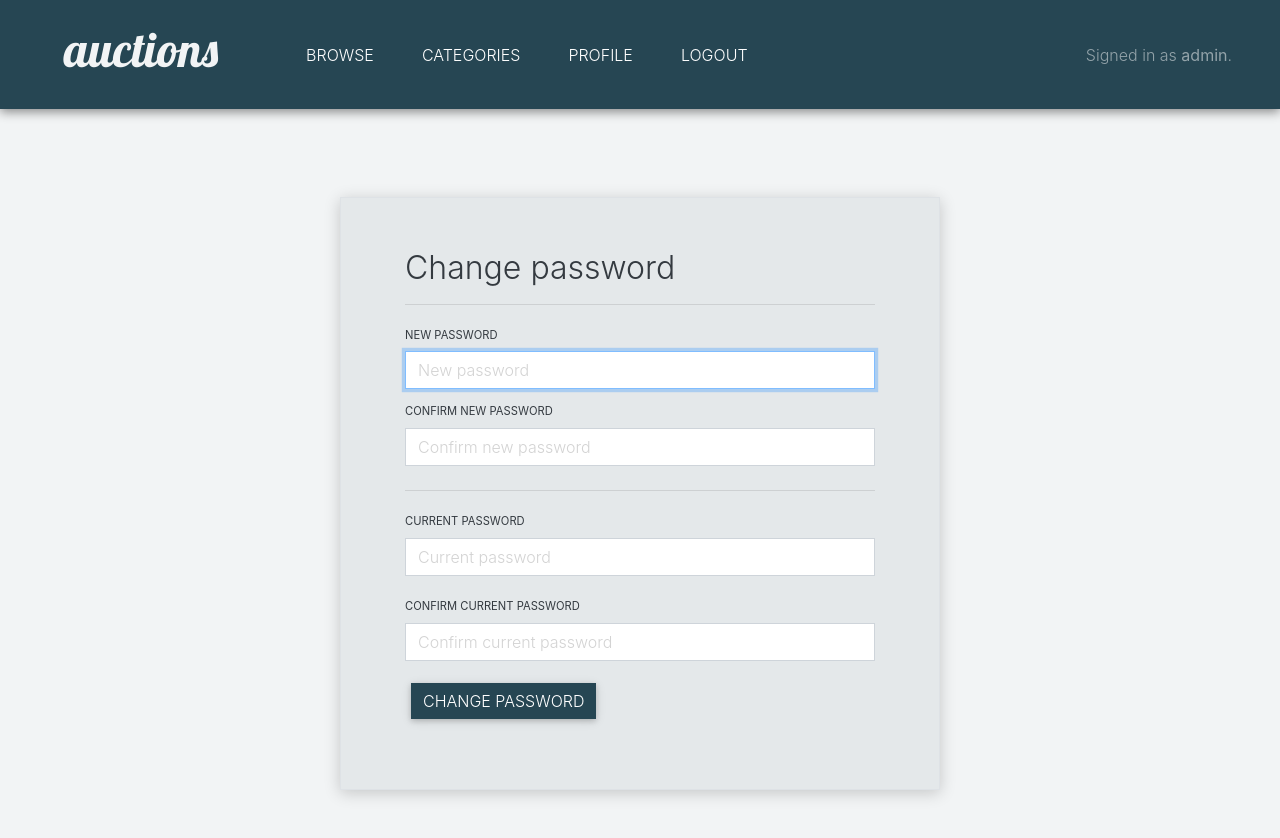
After one commit to kamilbednarski/commerce, a Django app: page /profile/change/password in a window 1280 px wide. The commit adds this page. Run offline with Django 3.2, Linux system fonts and the light colour scheme; a user stored in the database is signed in; some libraries are stand-ins or nearby versions.

Commit message:
new: change password view

```diff
--- /dev/null
+++ b/auctions/templates/auctions/change_password.html
@@ -0,0 +1,44 @@
+{% extends "auctions/layout.html" %}
+
+<!-- Messages -->
+{% block message %}
+    {% if messages %}
+    <div class="col text-center py-1 message-container">
+        <div class="messages">
+            {% for message in messages %}
+            <div {% if message.tags %} class="{{ message.tags }}"{% endif %}>{{ message }}</div>
+            {% endfor %}
+        </div>
+    </div>
+    {% endif %}
+{% endblock %}
+
+{% block body %}
+
+    <div class="login-panel animated slideInDown border mt-5">
+        <h2>Change password</h2>
+        <hr>
+        <form action="{% url 'change_password' %}" method="POST">
+            {% csrf_token %}
+            <div class="pb-2">
+                <label class="form-input-label" for="newPasswordInput">NEW PASSWORD</label>
+                <input autofocus class="form-control form-input-custom" type="password" id="newPasswordInput" name="new_password" placeholder="New password">
+            </div>
+            <div class="pb-2">
+                <label class="form-input-label" for="newPasswordConfirmationInput">CONFIRM NEW PASSWORD</label>
+                <input autofocus class="form-control form-input-custom" type="password" id="newPasswordConfirmationInput" name="new_password_confirmation" placeholder="Confirm new password">
+            </div>
+            <hr>
+            <div class="pb-3">
+                <label class="form-input-label" for="passwordInput">CURRENT PASSWORD</label>
+                <input class="form-control form-input-custom" type="password" id="passwordInput" name="password" placeholder="Current password">
+            </div>
+            <div class="pb-3">
+                <label class="form-input-label" for="passwordConfirmationInput">CONFIRM CURRENT PASSWORD</label>
+                <input class="form-control form-input-custom" type="password" id="passwordConfirmationInput" name="password_confirmation" placeholder="Confirm current password">
+            </div>
+            <input class="btn btn-info button-custom" type="submit" value="Change password">
+        </form>
+    </div>
+
+{% endblock %}
--- a/auctions/templates/auctions/profile_view.html
+++ b/auctions/templates/auctions/profile_view.html
@@ -85,7 +85,7 @@
         </div>
         <div class="row pb-3">
             <div class="col">
-                <input class="btn btn-secondary button-custom-secondary btn-block" type="submit" value="Change password">
+                <a href="{% url 'change_password' %}" role="button" class="btn btn-secondary button-custom-secondary btn-block">CHANGE PASSWORD</a>
             </div>
         </div>
     </div>
--- a/auctions/urls.py
+++ b/auctions/urls.py
@@ -8,5 +8,6 @@ urlpatterns = [
     path("logout", views.logout_view, name="logout"),
     path("register", views.register, name="register"),
     path("profile", views.profile_view, name="profile"),
-    path("profile/change/email", views.change_email, name="change_email")
+    path("profile/change/email", views.change_email, name="change_email"),
+    path("profile/change/password", views.change_password, name="change_password")
 ]
--- a/auctions/views.py
+++ b/auctions/views.py
@@ -30,7 +30,7 @@ def login_view(request):
         # Check if authentication successful
         if user is not None:
             login(request, user)
-            return HttpResponseRedirect(reverse("index"))
+            return HttpResponseRedirect(reverse("profile"))
         else:
             return render(request, "auctions/login.html", {
                 "message": "Invalid username and/or password."
@@ -78,7 +78,7 @@ def register(request):
                 "message": "Username already taken."
             })
         login(request, user)
-        return HttpResponseRedirect(reverse("index"))
+        return HttpResponseRedirect(reverse("profile"))
     else:
         return render(request, "auctions/register.html")
 
@@ -153,7 +153,50 @@ def change_email(request):
 
         else:
             # If not all form inputs were submitted, flashes message and redirects.
-            messages.info(request, "You have to type new email, password and password confirmation.")
+            messages.info(request, "You must fill in all the fields.")
             return redirect('change_email')
     else:
         return render(request, "auctions/change_email.html")
+
+
+@login_required
+def change_password(request):
+    '''
+    Changes password in User model.
+    '''
+    if request.method == 'POST':
+
+        # Checks if all form inputs were submited.
+        if request.POST["new_password"] and request.POST["new_password_confirmation"] and request.POST["password"] and request.POST["password_confirmation"]:
+            new_password = request.POST["new_password"]
+            new_password_confirmation = request.POST["new_password_confirmation"]
+            password = request.POST["password"]
+            confirmation = request.POST["password_confirmation"]
+
+            # Checks if password and confirmation are equal.
+            if password != confirmation or new_password != new_password_confirmation:
+                messages.info(request, "Password confirmation(s) do not match password.")
+                return redirect('change_password')
+
+            logged_user = request.user
+
+            # Password authentication.
+            check_password = authenticate(request, username=logged_user.username, password=password)
+
+            if check_password is not None:
+                # Update and save email field for logged user.
+                logged_user.set_password(new_password)
+                logged_user.save()
+                messages.info(request, "Password succesfully updated. Log in using new password.")
+                return redirect('login')
+            else:
+                # If authentication failed, flashes message and redirects.
+                messages.info(request, "Password is uncorrect.")
+                return redirect('change_password')
+
+        else:
+            # If not all form inputs were submitted, flashes message and redirects.
+            messages.info(request, "You must fill in all the fields.")
+            return redirect('change_password')
+    else:
+        return render(request, "auctions/change_password.html")
```
Also changed, not shown: db.sqlite3.
